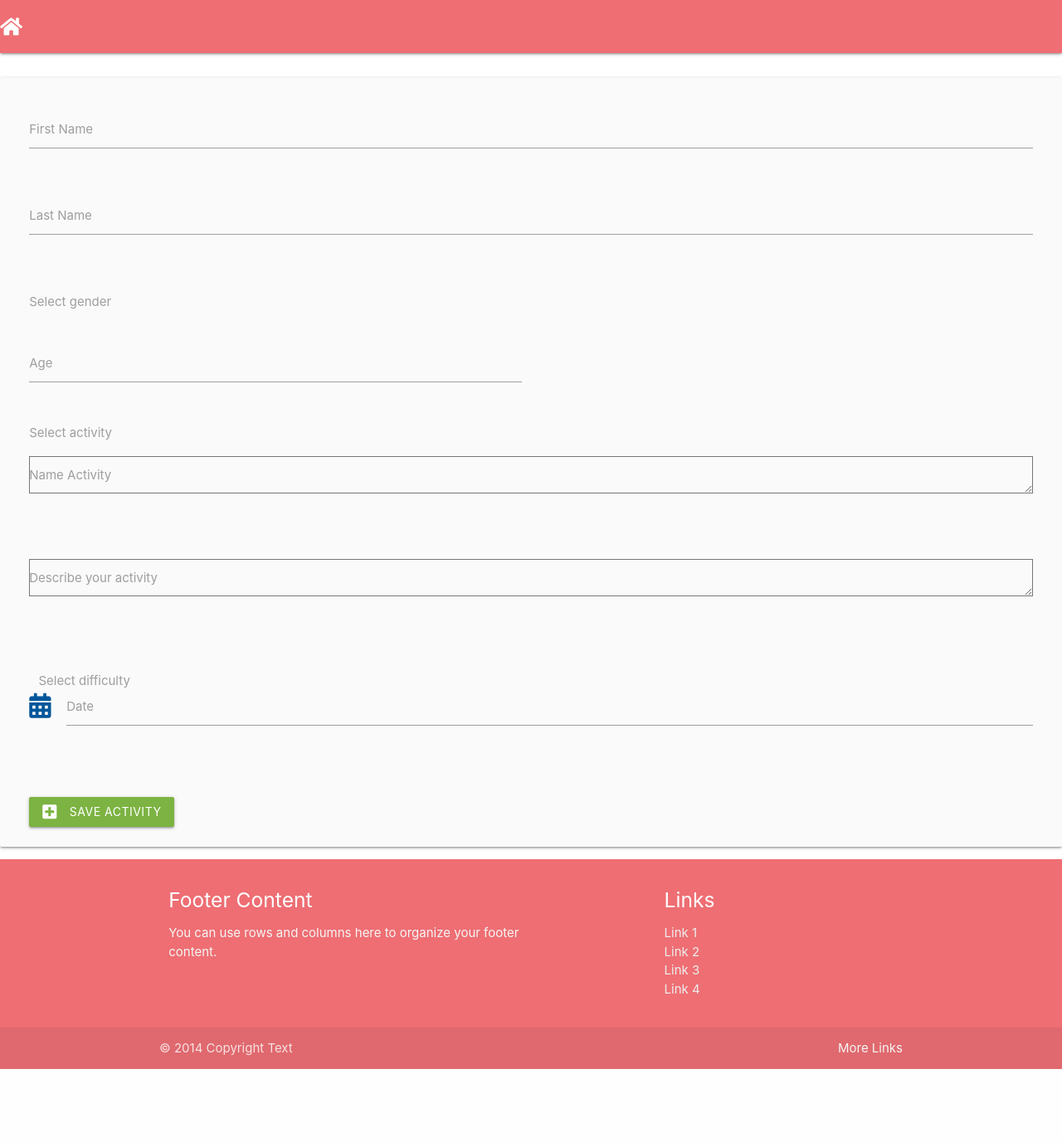
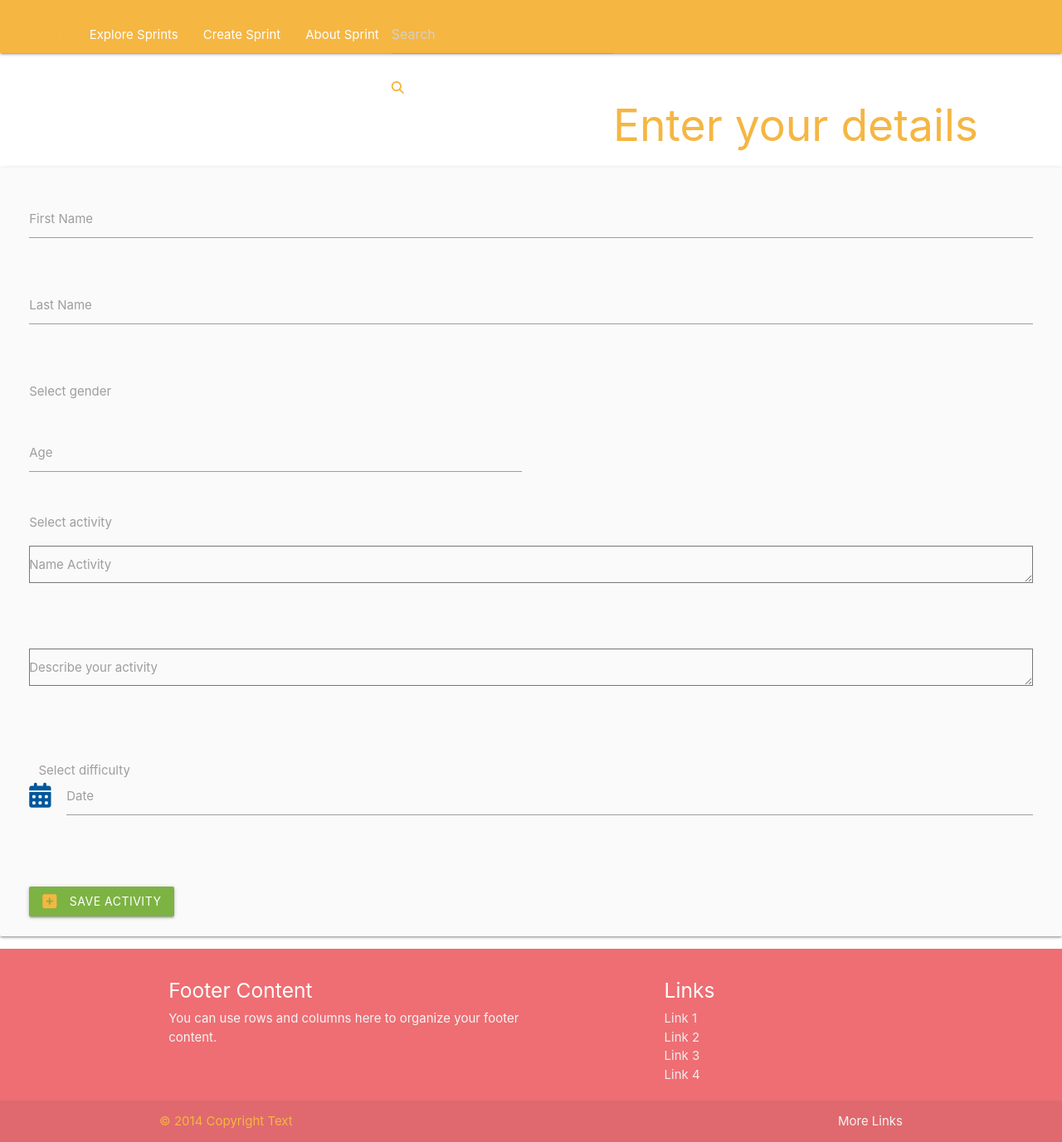
Before and after one commit to michodgs25/Sprint, a Flask app: page /add_activity in a window 1280 px wide. Shown: the whole page at 83% size. Before the commit the page ends 1289 px from the top, so only its background shows below. Run offline with Flask 2, Linux system fonts and the light colour scheme; data that the repository does not hold is empty; some libraries are stand-ins or nearby versions.

Commit message:
Add search bar to navigation

```diff
--- a/static/css/style.css
+++ b/static/css/style.css
@@ -1,11 +1,18 @@
 @import url('https://fonts.googleapis.com/css2?family=Noto+Sans:&family=Oswald:wght@300&display=swap');
 
-body {
+* {
+    margin: 0;
+    padding: 0;
+    box-sizing: border-box;
+    color: rgb(245, 182, 66);
+}
+
+.welcome-image body {
     color: rgb(52, 198, 235);
      position: relative;
 }
 
-body {
+.welcome-image body {
     display: flex;
     min-height: 100vh;
     flex-direction: column;
@@ -53,16 +60,13 @@ body {
     color: rgb(52, 198, 235);
 }
 
- /*navigation bar*/
-.topnav {
-    overflow: hidden;
-    line-height: 3em;
-}
-
-/*highlight active page*/
-.topnav a.active {
-  background-color: rgb(245, 182, 66);
-  color: rgb(52, 198, 235);
+/*nav-bar section*/
+nav {
+    background: rgb(245, 182, 66);
+    padding: 0.625em 2.5em 0.625em 4.375em;
+    border: 0.0625em solid rgb(245, 182, 66);
+    border-left: none;
+    border-right: none;
 }
 
 /*footer/icons section
--- a/templates/add_activity.html
+++ b/templates/add_activity.html
@@ -1,6 +1,7 @@
 {% extends "base.html" %}
 {% block content %}
 <br>
+<h2>Enter your details</h2>
 <div class="row card-panel grey lighten-5">
 	<form class="col s12" method="POST" action="{{ url_for('add_activity') }}">
 		<div class="row">
--- a/templates/base.html
+++ b/templates/base.html
@@ -4,30 +4,31 @@
     <meta charset="UTF-8">
     <meta name="viewport" content="width=device-width, initial-scale=1.0">
     <!--font-awesome library-->
-    <link rel="stylesheet" href="https://cdnjs.cloudflare.com/ajax/libs/font-awesome/5.13.1/css/all.min.css"
-          integrity="sha512-xA6Hp6oezhjd6LiLZynuukm80f8BoZ3OpcEYaqKoCV3HKQDrYjDE1Gu8ocxgxoXmwmSzM4iqPvCsOkQNiu41GA==" crossorigin="anonymous" />
+    <link rel="stylesheet" href="https://cdnjs.cloudflare.com/ajax/libs/font-awesome/5.14.0/css/all.min.css"
+         integrity="sha512-1PKOgIY59xJ8Co8+NE6FZ+LOAZKjy+KY8iq0G4B3CyeY6wYHN3yt9PW0XpSriVlkMXe40PTKnXrLnZ9+fkDaog==" crossorigin="anonymous" type="text/css" />
     <!-- materilize minified CSS library -->
-    <link rel="stylesheet" href="https://cdnjs.cloudflare.com/ajax/libs/materialize/1.0.0/css/materialize.min.css">
+    <link rel="stylesheet" href="https://cdnjs.cloudflare.com/ajax/libs/materialize/1.0.0/css/materialize.min.css" type="text/css">
     <!--custom css file-->
     <link rel="stylesheet" href="{{ url_for('static', filename='css/style.css') }}" type="text/css">
     {% block styles %}
     {% endblock %}
     <title>Sprint</title>
 </head>
-<body data-spy="scroll" data-target="#navbar-scrollspy" data-offset="0">
-<header>
-  <div class="navbar-fixed">
-    <nav>
-      <div class="nav-wrapper">
-        <a href="{{ url_for('get_create_compare')}}"><i class="fas fa-home"></i></a>
-        <ul class="right hide-on-med-and-down">
-          <li><a href="{{ url_for('get_tasks') }}"></a></li>
-          <li><a href="{{ url_for('add_activity') }}"></a></li>
-        </ul>
-      </div>
-    </nav>
-  </div>
-</header>
+<body>
+<nav>
+  <ul>
+    <li class="home"><i class="fas fa-home"></i></li>
+    <div class="items">
+    <li><a href="{{ url_for('get_tasks') }}">Explore Sprints</a></li>
+    <li><a href="{{ url_for('add_activity') }}">Create Sprint</a></li>
+    <li><a href="{{ url_for('get_about') }}">About Sprint</a></li>
+    </div>
+    <li class="search-icon">
+        <input type="search" placeholder="Search">
+        <span class="fas fa-search"></span>
+    </li>
+  </ul>
+</nav>
 
     {% block content %}
     {% endblock %}
@@ -59,12 +60,12 @@
             </div>
           </div>
         </footer>
+        <!--fontawesome kit library-->
+        <script src="https://kit.fontawesome.com/a076d05399.js"></script>
         <!--jQuery library-->
         <script src="https://code.jquery.com/jquery-3.5.1.min.js"
-        integrity="sha256-9/aliU8dGd2tb6OSsuzixeV4y/faTqgFtohetphbbj0=" crossorigin="anonymous"></script>
-        <!--jquery slider UI-->
-        <script src="//code.jquery.com/ui/1.12.1/jquery-ui.js"></script>
-        <!-- Compiled and minified JavaScript -->
+           integrity="sha256-9/aliU8dGd2tb6OSsuzixeV4y/faTqgFtohetphbbj0=" crossorigin="anonymous"></script>
+        <!-- Compiled materialize Js -->
         <script src="https://cdnjs.cloudflare.com/ajax/libs/materialize/1.0.0/js/materialize.min.js"></script>
         <!--custom js-->
         <script src="{{ url_for('static', filename='js/script.js') }}"></script>
```
